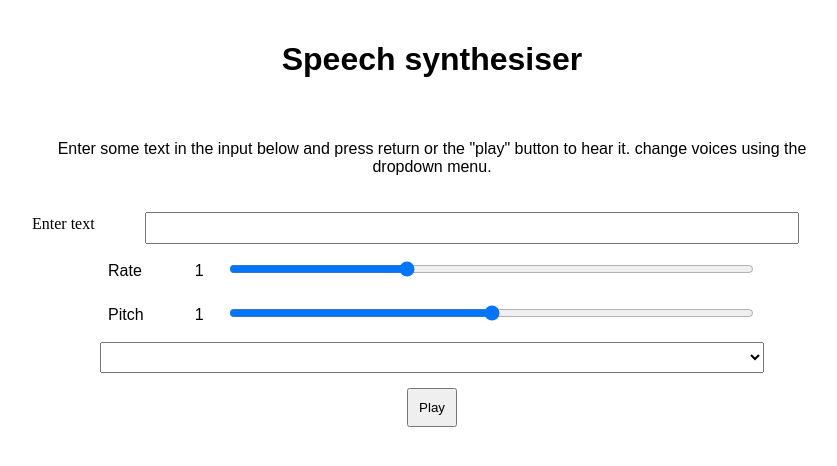
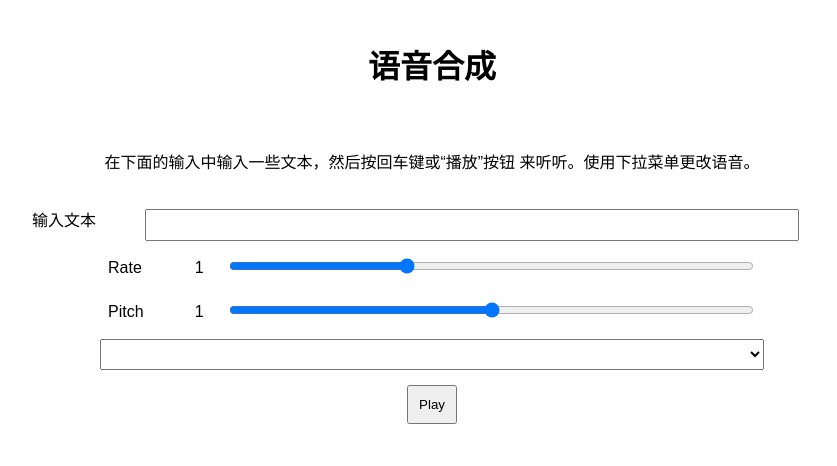
Before and after one commit to zhenxiang216/zhenxiang216.github.io, a plain HTML site: page index.html in a window 1280 px wide. Shown: the whole page, without its empty margins (208-1045 px from the left). Drawn offline with Linux system fonts and the light colour scheme.

Commit message:
Update index.html

```diff
--- a/index.html
+++ b/index.html
@@ -5,21 +5,21 @@
     <meta http-equiv="X-UA-Compatible" content="IE=edge" />
     <meta name="viewport" content="width=device-width" />
 
-    <title>Speech synthesiser</title>
+    <title>语音合成</title>
 
     <link rel="stylesheet" href="style.css" />
   </head>
 
   <body>
-    <h1>Speech synthesiser</h1>
+    <h1>语音合成</h1>
 
     <p>
-      Enter some text in the input below and press return or the "play" button
-      to hear it. change voices using the dropdown menu.
+      在下面的输入中输入一些文本，然后按回车键或“播放”按钮
+来听听。使用下拉菜单更改语音。
     </p>
 
     <form>
-      <label for="txt">Enter text</label>
+      <label for="txt">输入文本</label>
       <input id="txt" type="text" class="txt" />
       <div>
         <label for="rate">Rate</label
```
